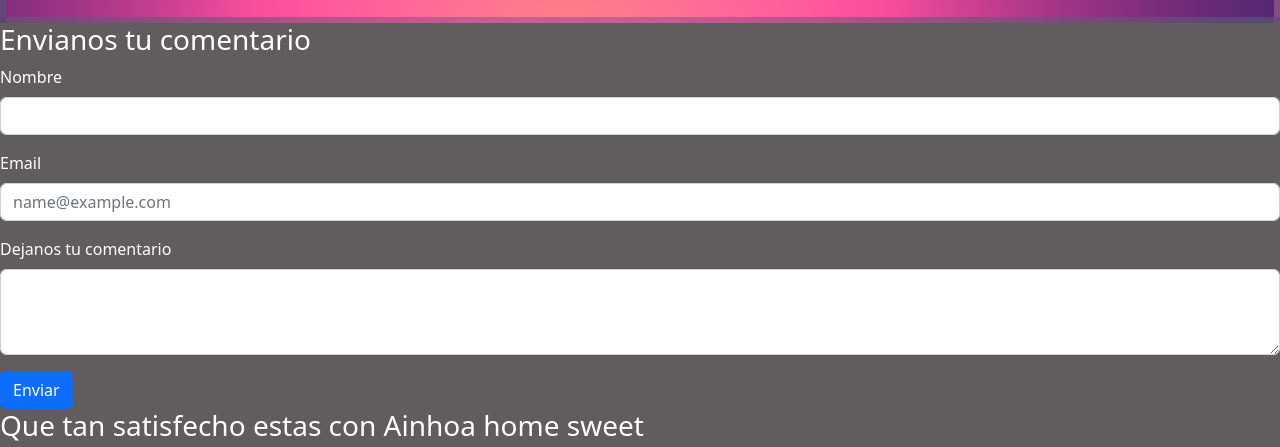
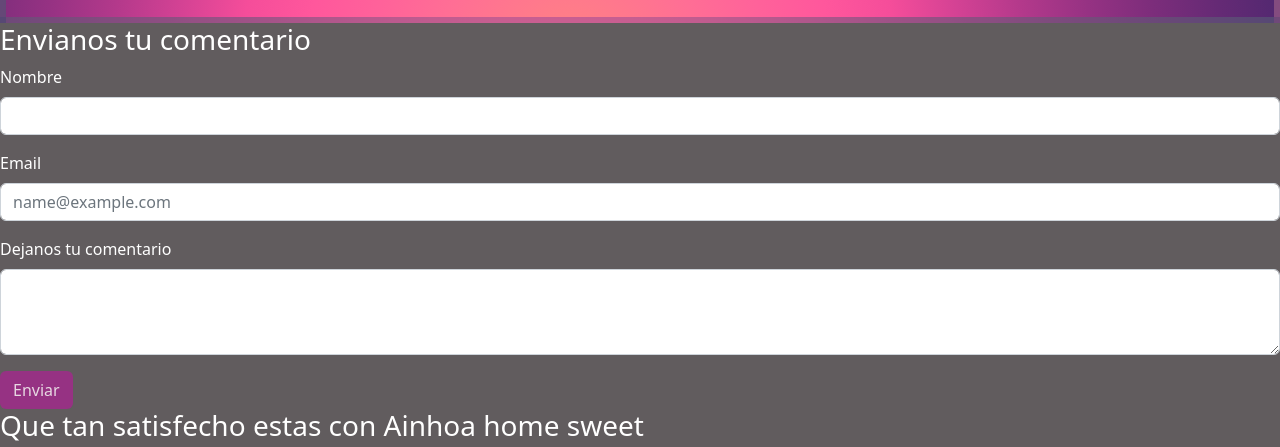
Before and after one commit to veronicaguillermet/Ainhoa-home-swwet, a plain HTML site: page paginas/contacto.html in a window 1280 px wide. Shown: the part 285-732 px from the top of the page. Drawn offline with nearby package versions, Linux system fonts and the light colour scheme.

Commit message:
cambie color del boton contacto

```diff
--- a/paginas/contacto.html
+++ b/paginas/contacto.html
@@ -50,7 +50,7 @@
             <textarea class="form-control" id="exampleFormControlTextarea1" rows="3"></textarea>
           </div>
           <div class="col-auto">
-            <button type="submit" class="btn btn-primary">Enviar</button>
+            <button type="submit" class="btn">Enviar</button>
           </div>
 
           <h3 class="textocontacto">Que tan satisfecho estas con Ainhoa home sweet</h3>
--- a/style.css
+++ b/style.css
@@ -182,7 +182,10 @@
 .textocontacto {
     color: white;
 }
-
+.btn {
+    color: #e7d8e2;
+    background-color: #963283;
+}
 .formulario {
     text-align: center;
 }
```
Also changed, not shown: galeria/gris-oscuro-texto.jpg (added).
